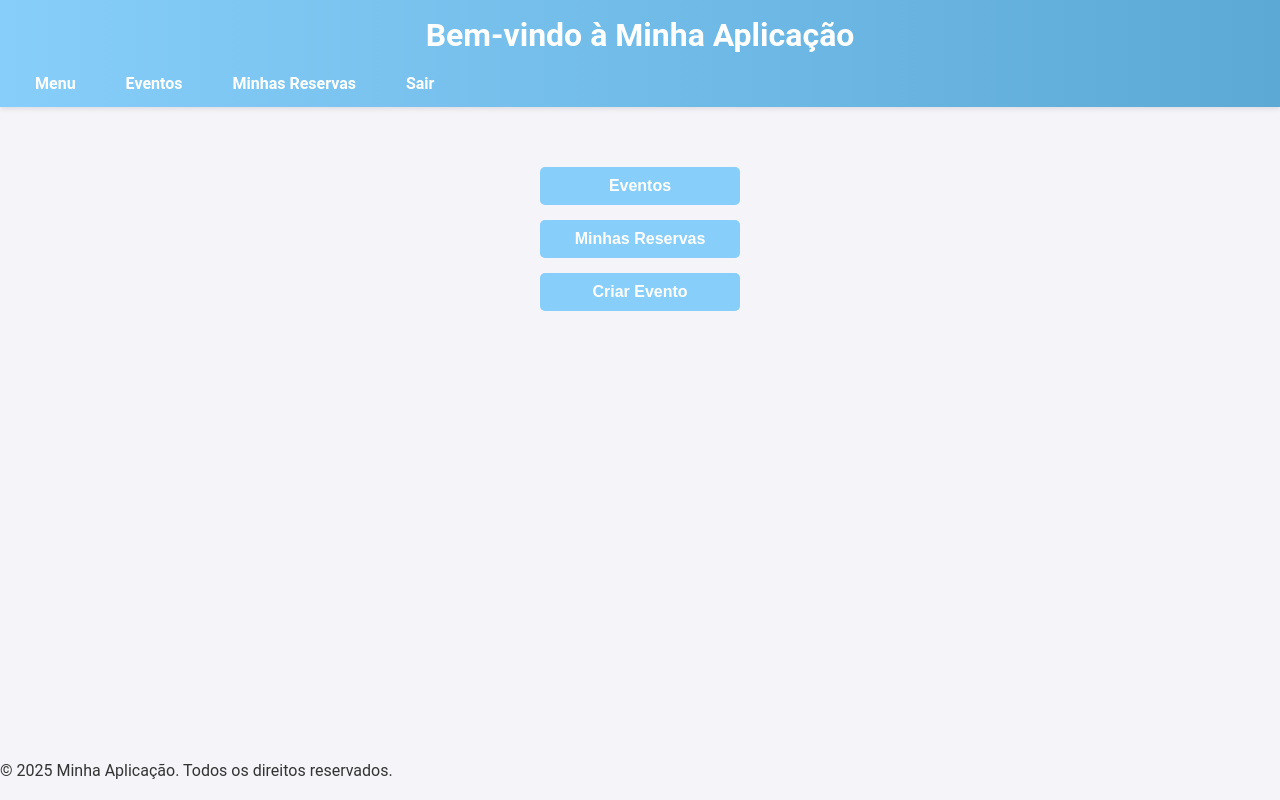
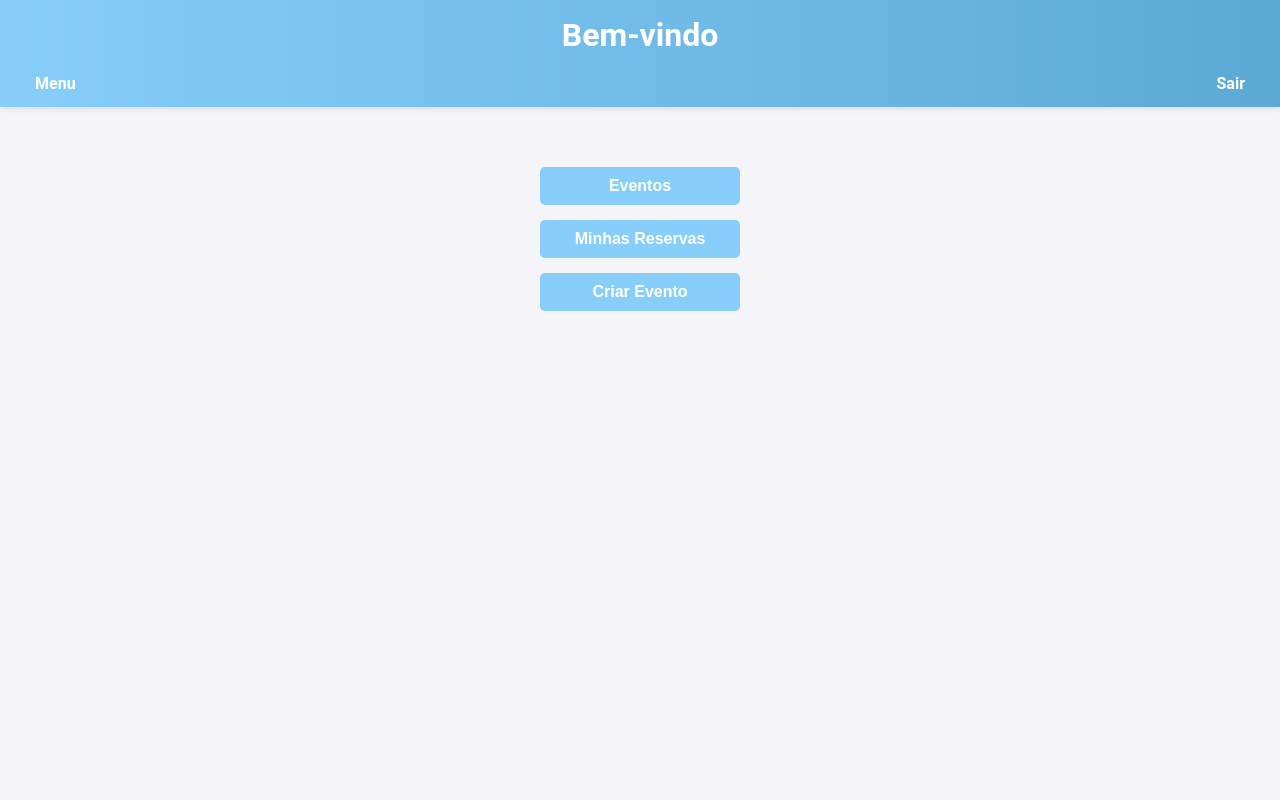
Before and after one commit to CarlosEduardoTito/Cadastro_Eventos_Web-Servidor, a PHP site: page /index.php?action=menu in a window 1280 px wide. Run offline with PHP 8.4, Linux system fonts and the light colour scheme.

Commit message:
Update index.php

```diff
--- a/modifica trabalho 1/public/index.php
+++ b/modifica trabalho 1/public/index.php
@@ -17,16 +17,16 @@ $action = $_GET['action'] ?? null;
     <meta charset="UTF-8">
     <meta name="viewport" content="width=device-width, initial-scale=1.0">
     <title>Minha Aplicação</title>
-    <link rel="stylesheet" href="styles.css"> <!-- Link para o arquivo CSS -->
+    <link rel="stylesheet" href="styles.css">
 </head>
 <body>
-    <header>
-        <h1>Bem-vindo à Minha Aplicação</h1>
+<header>
+        <h1>Bem-vindo</h1>
         <nav>
-            <ul>
+            <ul class="menu-left">
                 <li><a href="index.php?action=menu">Menu</a></li>
-                <li><a href="index.php?action=listar_eventos">Eventos</a></li>
-                <li><a href="index.php?action=minhas_reservas">Minhas Reservas</a></li>
+            </ul>
+            <ul class="menu-right">
                 <li><a href="index.php?action=logout">Sair</a></li>
             </ul>
         </nav>
@@ -95,8 +95,8 @@ $action = $_GET['action'] ?? null;
         }
         ?>
     </main>
-    <footer>
-        <p>&copy; 2025 Minha Aplicação. Todos os direitos reservados.</p>
+</body>
+</html>
     </footer>
 </body>
 </html>
```
